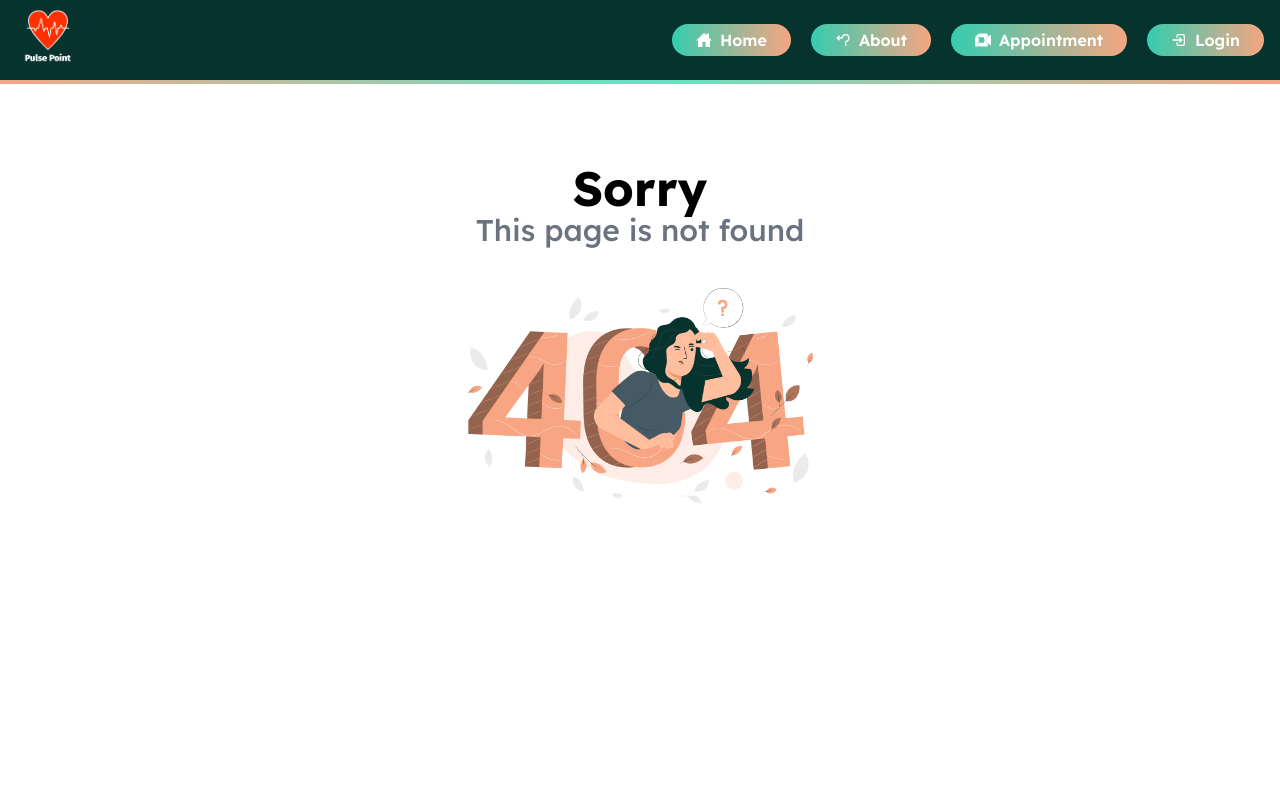
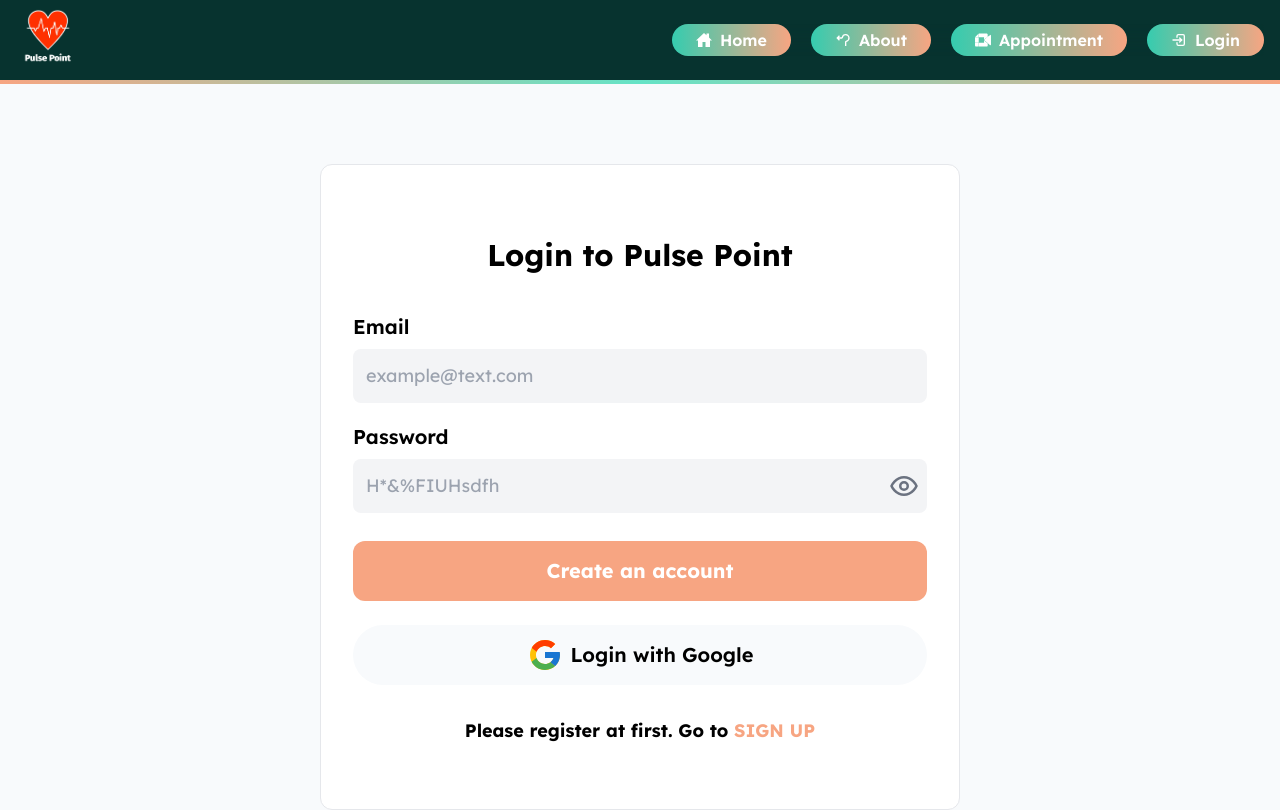
Before and after one commit to tushar-454/pulse-point-frontend, a Next.js app: page /login in a window 1280 px wide. Before the commit this address had no page. Shown: the top 810 px of the page. Built offline with nearby package versions, Linux system fonts and the light colour scheme.

Commit message:
Add login page, header navigation items, login with Google component, and input component

```diff
--- /dev/null
+++ b/src/app/login/page.js
@@ -0,0 +1,53 @@
+import Container from '@/components/shared/Container';
+import LoginwithGoogle from '@/components/shared/LoginwithGoogle';
+import Button from '@/components/ui/Button';
+import Input from '@/components/ui/Input';
+import Link from 'next/link';
+
+const Login = () => {
+  return (
+    <main className='bg-slate-50'>
+      <Container>
+        {/* login wrapper  */}
+        <div className='flex min-h-screen justify-center py-20'>
+          <div className='h-fit w-full rounded-xl border bg-white p-8 sm:w-[640px]'>
+            <h1 className='my-10 text-center text-3xl font-bold'>
+              Login to Pulse Point
+            </h1>
+            {/* form start  */}
+            <form className='space-y-5'>
+              <Input
+                label={'Email'}
+                type={'text'}
+                id={'email'}
+                name={'email'}
+                placeholder={'example@text.com'}
+              />
+              <Input
+                label={'Password'}
+                type={'password'}
+                id={'password'}
+                name={'password'}
+                isPassword={true}
+                placeholder={'H*&%FIUHsdfh'}
+              />
+              <Button style={{ width: '100%' }}>Create an account</Button>
+            </form>
+            <LoginwithGoogle />
+            <p className='my-8 text-center text-lg font-bold'>
+              Please register at first. Go to{' '}
+              <Link
+                href={'/singup'}
+                className='text-hit-pink-300 hover:underline'
+              >
+                SIGN UP
+              </Link>
+            </p>
+          </div>
+        </div>
+      </Container>
+    </main>
+  );
+};
+
+export default Login;
--- a/src/components/HeaderNavItems.jsx
+++ b/src/components/HeaderNavItems.jsx
@@ -18,19 +18,19 @@ const navItems = [
   {
     id: 1,
     name: 'About',
-    link: '/',
+    link: '/about',
     icon: <MdRoundaboutLeft />,
   },
   {
     id: 2,
     name: 'Appointment',
-    link: '/',
+    link: '/appointment',
     icon: <SiGooglemeet />,
   },
   {
     id: 3,
     name: 'Login',
-    link: '/',
+    link: '/login',
     icon: <TbLogin2 />,
   },
 ];
--- /dev/null
+++ b/src/components/shared/LoginwithGoogle.jsx
@@ -0,0 +1,12 @@
+import { FcGoogle } from 'react-icons/fc';
+
+const LoginwithGoogle = () => {
+  return (
+    <div className='my-6 flex cursor-pointer items-center justify-center gap-2 rounded-full bg-slate-50 p-3 transition hover:bg-slate-100 active:bg-slate-200'>
+      <FcGoogle className='text-4xl' />
+      <p className='text-xl font-semibold'>Login with Google</p>
+    </div>
+  );
+};
+
+export default LoginwithGoogle;
--- /dev/null
+++ b/src/components/ui/Input.jsx
@@ -0,0 +1,43 @@
+'use client';
+import { useState } from 'react';
+import { LuEye, LuEyeOff } from 'react-icons/lu';
+
+const Input = ({ label, id, type, isPassword = false, error, ...rest }) => {
+  const [showPass, setShowPass] = useState(false);
+  return (
+    <div className='space-y-2'>
+      <label htmlFor={id} className='text-xl font-semibold'>
+        {label}
+      </label>
+      <div className='relative'>
+        <input
+          {...rest}
+          id={id}
+          type={showPass ? 'text' : type}
+          className={`w-full rounded-lg border border-transparent bg-gray-100 p-3 text-lg outline-none ${
+            error && 'border-red-600 bg-red-50'
+          } ${isPassword && 'pr-12'}`}
+        />
+        {/* password icon toggle */}
+        {isPassword && (
+          <div className='absolute right-2 top-3'>
+            {showPass ? (
+              <LuEyeOff
+                className='cursor-pointer text-3xl text-gray-500'
+                onClick={() => setShowPass(!showPass)}
+              />
+            ) : (
+              <LuEye
+                className='cursor-pointer text-3xl text-gray-500'
+                onClick={() => setShowPass(!showPass)}
+              />
+            )}
+          </div>
+        )}
+        <p className='mt-2 text-sm text-red-600'>{error}</p>
+      </div>
+    </div>
+  );
+};
+
+export default Input;
```
